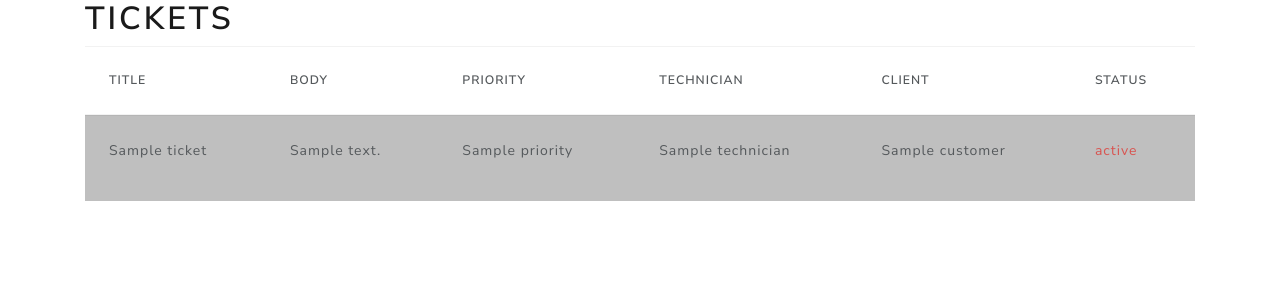
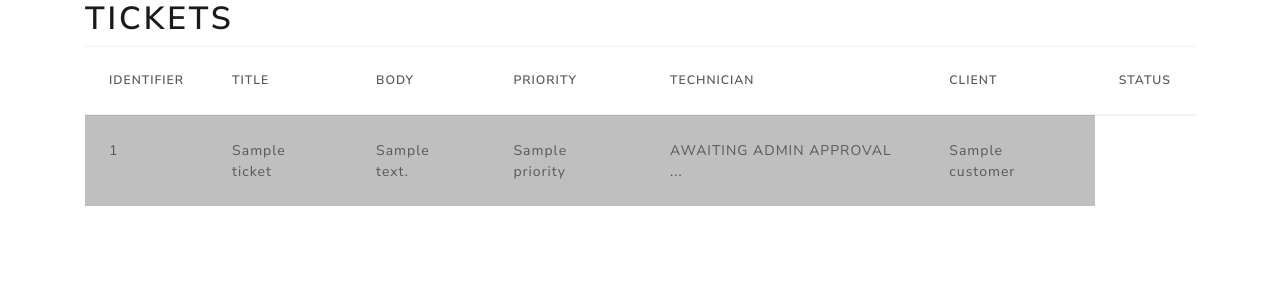
Before and after one commit to Youssef-Ait-Elhaj/SimpleTickets, a Symfony app: template templates/ticket/index.html.twig in a window 1280 px wide. Shown: the top 300 px of the page. Run offline with Twig, Linux system fonts and the light colour scheme; the template is opened without the code that fills it: most values are stand-ins (such as "Sample title", 1, 10 or a date in 2020); some libraries are stand-ins or nearby versions.

Commit message:
Savepoint4

```diff
--- a/src/Controller/TicketController.php
+++ b/src/Controller/TicketController.php
@@ -84,9 +84,11 @@ class TicketController extends AbstractController
     public function findAll() {
         $repository = $this->getDoctrine()->getRepository(Ticket::class);
         $tickets = $repository->findAll();
-
+        $repo = $this->getDoctrine()->getRepository(User::class);
+        $technicians = $repo->findByRole("ROLE_TECHNICIAN");
         return $this->render('ticket/index.html.twig', [
-            'tickets' => $tickets
+            'tickets' => $tickets,
+            'technicians' => $technicians
         ]);
     }
 
--- a/templates/ticket/index.html.twig
+++ b/templates/ticket/index.html.twig
@@ -9,6 +9,7 @@
         <table class="table table-hover">
             <thead>
             <tr>
+                <th scope="col">Identifier</th>
                 <th scope="col">Title</th>
                 <th scope="col">Body</th>
                 <th scope="col">Priority</th>
@@ -20,12 +21,28 @@
             <tbody>
             {% for ticket in tickets %}
                 <tr class="table-primary">
+                    <td>{{ ticket.id }}</td>
                     <td>{{ ticket.title }}</td>
                     <td>{{ ticket.body }}</td>
                     <td>{{ ticket.priority }}</td>
-                    <td>{{ ticket.technician }}</td>
+                    <td>
+                        {% if ticket.technician is null and ticket.status == "APPROVED" %}
+                            <div class="form-group">
+                                <select class="custom-select">
+                                    <option disabled>Assign Technician</option>
+                            {% for tech in technicians %}
+                                <a href="#"><option value="{{ tech.id }}">{{ tech }}</option></a>
+                            {% endfor %}
+                                </select>
+                            </div>
+                        {% elseif ticket.status == "REJECTED" %}
+                            CANNOT ASSIGN TECHNICIAN
+                        {% else %}
+                            AWAITING ADMIN APPROVAL ...
+                        {% endif %}
+                    </td>
                     <td>{{ ticket.customer }}</td>
-{#                    {% if is_granted('ROLE_ADMIN') %}#}
+                    {% if is_granted('ROLE_ADMIN') %}
                         <td>
                             {% if ticket.status is null %}
                                 <a class="text-success" href="{{ path('ticket_validate', {'id': ticket.id}) }}">
@@ -40,6 +57,7 @@
                                     {% endif %}
                                 {% endif %}
                         </td>
+                    {% endif %}
                     {% if is_granted('ROLE_CLIENT') %}
                         <td><a class="text-info" href="{{ path('ticket_show', {'id': ticket.id}) }}">Show</a></td>
                         <td><a class="text-info" href="{{ path('ticket_edit', {'id': ticket.id}) }}">Edit</a></td>
```
Also changed, not shown: src/Repository/UserRepository.php (+9 -11 lines). Lines whose indentation alone changed are shown as unchanged.
